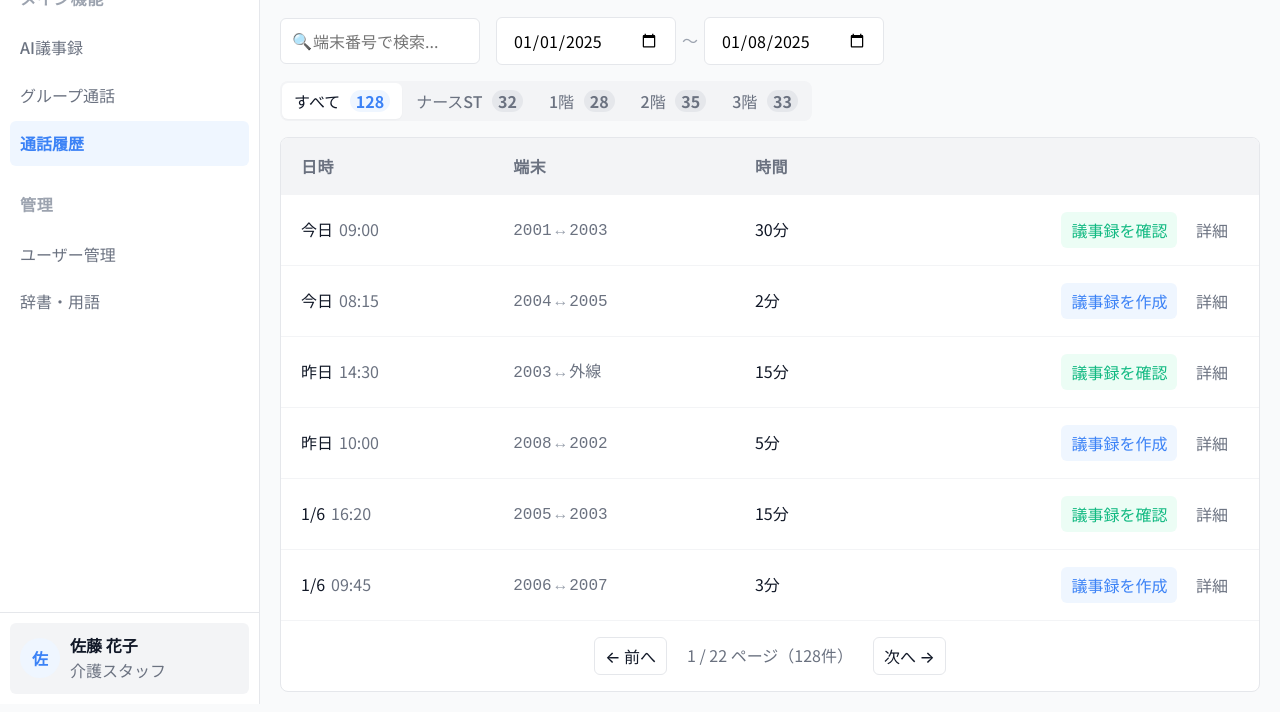
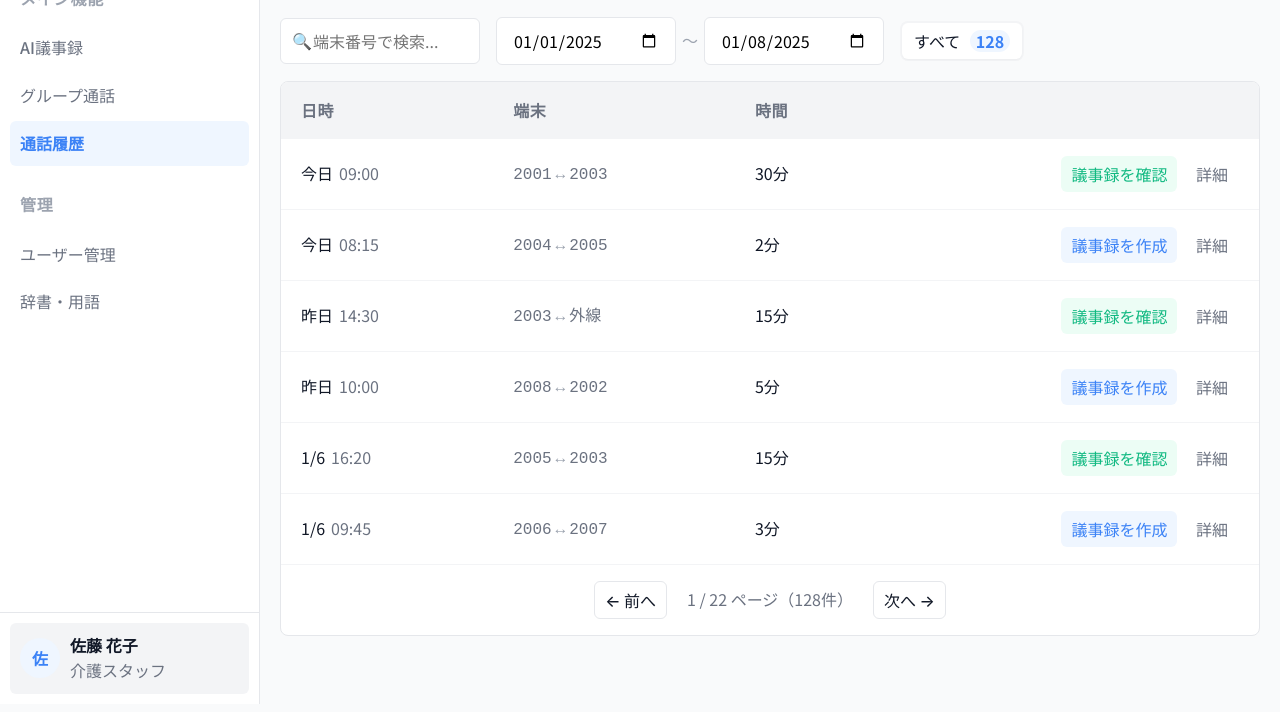
Before and after one commit to hiranuma-shuya/tbeye-ui, a website: page call-logs.html in a window 1280 px wide. Shown: the part 96-808 px from the top of the page. Drawn offline with Linux system fonts and the light colour scheme.

Commit message:
Remove location filter buttons from call logs for a streamlined interface

```diff
--- a/call-logs.html
+++ b/call-logs.html
@@ -251,10 +251,6 @@
 
           <div class="filter-tabs">
             <button class="filter-tab is-active" onclick="filterLocation(this)">すべて <span class="filter-count">128</span></button>
-            <button class="filter-tab" onclick="filterLocation(this)">ナースST <span class="filter-count">32</span></button>
-            <button class="filter-tab" onclick="filterLocation(this)">1階 <span class="filter-count">28</span></button>
-            <button class="filter-tab" onclick="filterLocation(this)">2階 <span class="filter-count">35</span></button>
-            <button class="filter-tab" onclick="filterLocation(this)">3階 <span class="filter-count">33</span></button>
           </div>
         </div>
 
```
